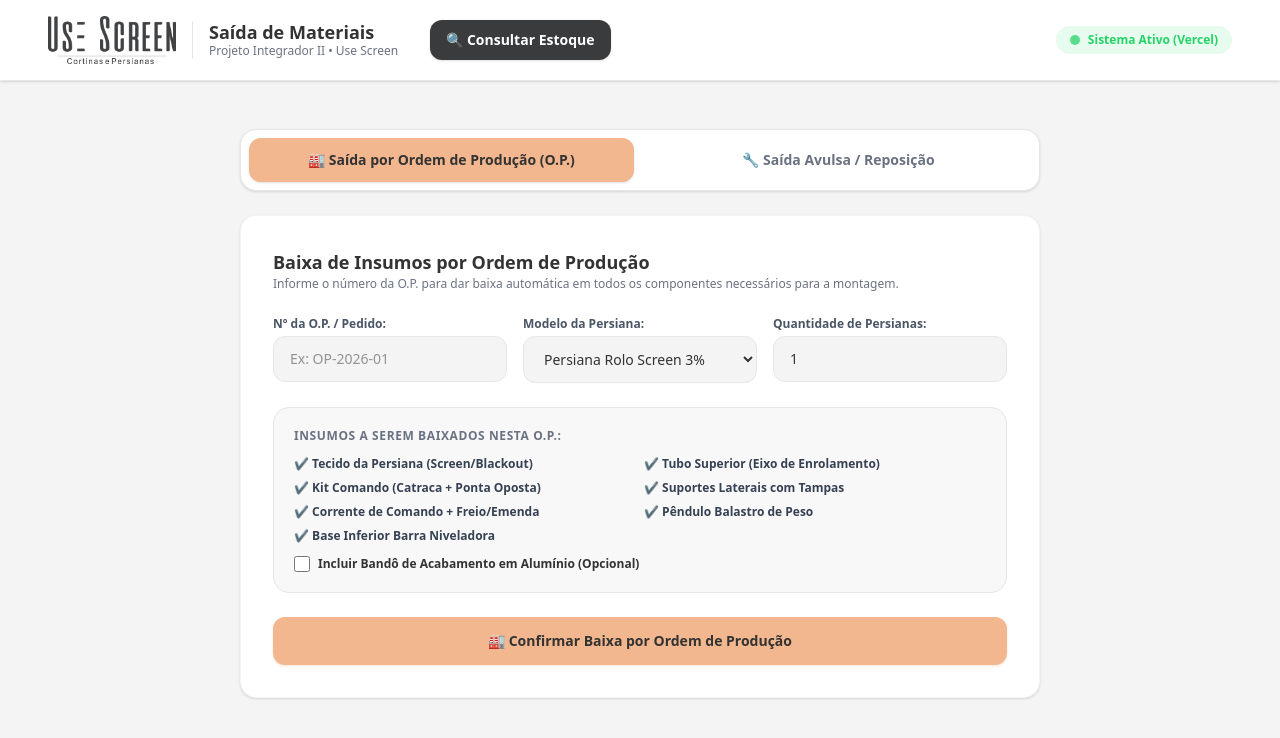
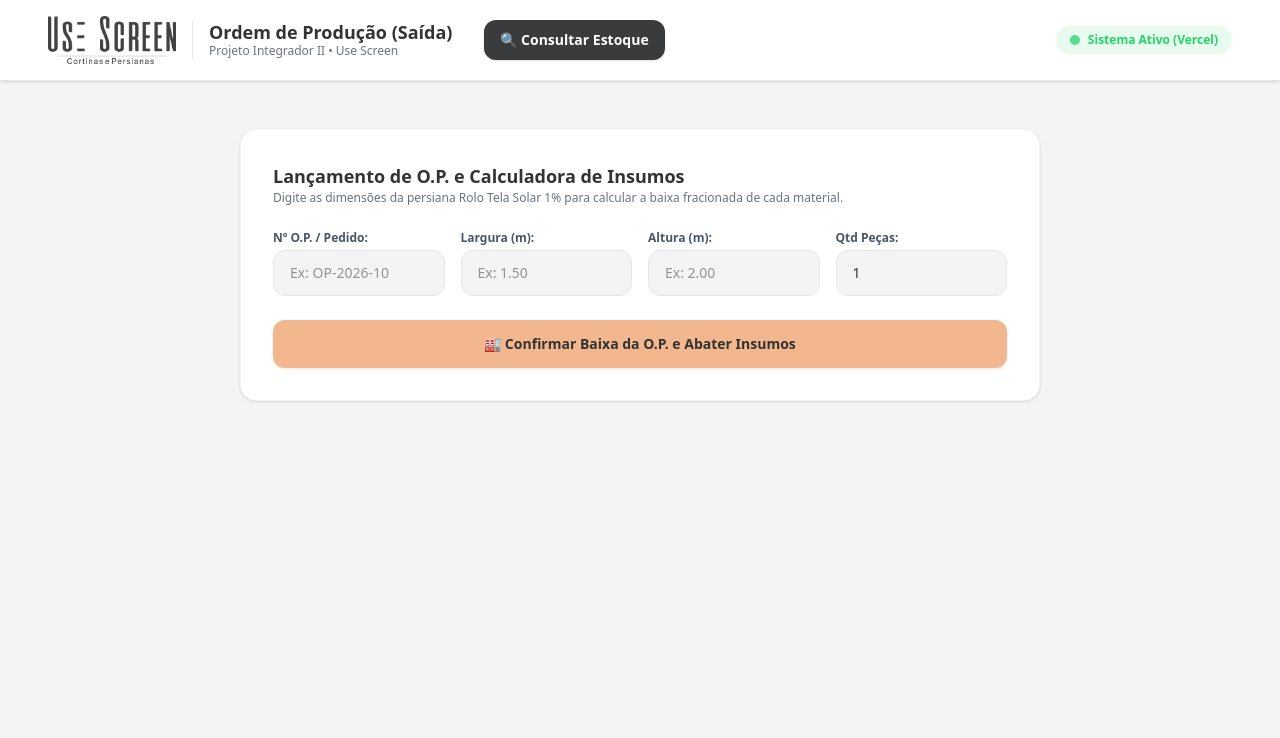
Before and after one commit to RusselShark1/meu-estoque, a Next.js app: page /saida in a window 1280 px wide. Shown: the top 738 px of the page. Built offline with nearby package versions, Linux system fonts and the light colour scheme.

Commit message:
Alteração da tela 3

```diff
--- a/app/saida/page.js
+++ b/app/saida/page.js
@@ -3,31 +3,26 @@
 import React, { useState, useEffect } from 'react';
 import Link from 'next/link';
 
-// Banco de dados com insumos de produção da Use Screen
-const ESTOQUE_INICIAL = [
-  { id: 'TS-05', nome: 'Tecido Screen 3% Cinza (Rolo 2.5m)', categoria: 'Tecidos', qtd: 15, min: 10 },
-  { id: 'TB-38', nome: 'Tubo Superior Alumínio 38mm (Eixo)', categoria: 'Componentes', qtd: 30, min: 15 },
-  { id: 'CM-01', nome: 'Kit Comando (Catraca + Ponta Oposta)', categoria: 'Componentes', qtd: 25, min: 10 },
-  { id: 'SP-10', nome: 'Suportes Laterais com Tampas (Par)', categoria: 'Componentes', qtd: 40, min: 20 },
-  { id: 'CR-01', nome: 'Corrente de Comando + Emenda + Limitador', categoria: 'Acessórios', qtd: 50, min: 15 },
-  { id: 'PD-01', nome: 'Pêndulo / Balastro de Peso', categoria: 'Acessórios', qtd: 35, min: 10 },
-  { id: 'BS-01', nome: 'Base Inferior Barra Niveladora', categoria: 'Componentes', qtd: 28, min: 10 },
-  { id: 'BD-01', nome: 'Bandô de Acabamento em Alumínio', categoria: 'Opcionais', qtd: 12, min: 5 },
+// Cadastro de Insumos com preçagem real e conversão de atacado para fracionado
+const INSUMOS_INICIAIS = [
+  { id: 'TS-01', nome: 'Tecido Tela Solar 1%', unidade: 'm linear', qtd: 120, min: 30, precoUn: 118.75 },
+  { id: 'TB-32', nome: 'Tubo 32 mm (Barra 6m)', unidade: 'm', qtd: 60, min: 18, precoUn: 11.67 }, // R\$ 70,00 / 6m
+  { id: 'BI-01', nome: 'Barra Inferior (Barra 6m)', unidade: 'm', qtd: 48, min: 12, precoUn: 11.50 }, // R\$ 69,00 / 6m
+  { id: 'CR-10', nome: 'Corrente Bola 10 (Rolo 250m)', unidade: 'm', qtd: 250, min: 50, precoUn: 0.74 }, // R\$ 185,00 / 250m
+  { id: 'FT-01', nome: 'Fita da Base (Rolo 700m)', unidade: 'm', qtd: 700, min: 100, precoUn: 0.28 }, // R\$ 195,00 / 700m
+  { id: 'DF-01', nome: 'Fita Dupla Face (Rolo 50m)', unidade: 'm', qtd: 50, min: 10, precoUn: 1.00 }, // R\$ 50,00 / 50m
+  { id: 'KC-01', nome: 'Kit Comando (Catraca + Ponteira)', unidade: 'un', qtd: 25, min: 10, precoUn: 9.90 },
+  { id: 'TP-01', nome: 'Tampa da Base (Par)', unidade: 'un', qtd: 30, min: 10, precoUn: 0.90 },
 ];
 
-export default function SaidaInsumos() {
+export default function SaidaProducao() {
   const [estoque, setEstoque] = useState([]);
-  const [tipoSaida, setTipoSaida] = useState('op'); // 'op' (Ordem de Produção) ou 'avulso' (Reposição)
 
-  // Dados da Ordem de Produção
+  // Dados da O.P.
   const [numeroOP, setNumeroOP] = useState('');
-  const [modeloPersiana, setModeloPersiana] = useState('Persiana Rolo Screen 3%');
-  const [incluirBando, setIncluirBando] = useState(false);
-  const [qtdKits, setQtdKits] = useState(1);
-
-  // Dados da Saída Avulsa
-  const [itemAvulso, setItemAvulso] = useState('');
-  const [qtdAvulsa, setQtdAvulsa] = useState('');
+  const [largura, setLargura] = useState('');
+  const [altura, setAltura] = useState('');
+  const [quantidade, setQuantidade] = useState('1');
 
   const [sucessoMsg, setSucessoMsg] = useState('');
   const [erroMsg, setErroMsg] = useState('');
@@ -37,43 +32,74 @@ export default function SaidaInsumos() {
     if (dadosSalvos) {
       setEstoque(JSON.parse(dadosSalvos));
     } else {
-      setEstoque(ESTOQUE_INICIAL);
-      localStorage.setItem('use_screen_estoque', JSON.stringify(ESTOQUE_INICIAL));
+      setEstoque(INSUMOS_INICIAIS);
+      localStorage.setItem('use_screen_estoque', JSON.stringify(INSUMOS_INICIAIS));
     }
   }, []);
 
-  // Baixa Automática por Ordem de Produção (O.P.)
+  // Conversões e Cálculos de Consumo
+  const larg = parseFloat(largura) || 0;
+  const alt = parseFloat(altura) || 0;
+  const qtd = parseInt(quantidade) || 1;
+
+  // Quantidades fracionadas consumidas por unidade de persiana
+  const consumoTecido = (alt * qtd).toFixed(2);
+  const consumoTubo = (larg * qtd).toFixed(2);
+  const consumoBarraInf = (larg * qtd).toFixed(2);
+  const consumoCorrente = (alt * 2 * qtd).toFixed(2);
+  const consumoFitaBase = (larg * qtd).toFixed(2);
+  const consumoDuplaFace = (larg * qtd).toFixed(2);
+  const consumoKitComando = 1 * qtd;
+  const consumoTampaBase = 1 * qtd;
+
+  // Cálculo do Custo Industrial Total da O.P.
+  const custoTotalOP = (
+    (consumoTecido * 118.75) +
+    (consumoTubo * 11.67) +
+    (consumoBarraInf * 11.50) +
+    (consumoCorrente * 0.74) +
+    (consumoFitaBase * 0.28) +
+    (consumoDuplaFace * 1.00) +
+    (consumoKitComando * 9.90) +
+    (consumoTampaBase * 0.90)
+  ).toFixed(2);
+
+  // Processar Baixa no Estoque
   const handleBaixaOP = (e) => {
     e.preventDefault();
     setErroMsg('');
     setSucessoMsg('');
 
-    if (!numeroOP) {
-      setErroMsg('Por favor, informe o número da Ordem de Produção (O.P.).');
+    if (!numeroOP || larg <= 0 || alt <= 0) {
+      setErroMsg('Por favor, preencha o número da O.P. e as dimensões válidas (Largura e Altura).');
       return;
     }
 
-    const multiplicador = Number(qtdKits) || 1;
+    // Mapa de consumo por ID de insumo
+    const mapaConsumo = {
+      'TS-01': parseFloat(consumoTecido),
+      'TB-32': parseFloat(consumoTubo),
+      'BI-01': parseFloat(consumoBarraInf),
+      'CR-10': parseFloat(consumoCorrente),
+      'FT-01': parseFloat(consumoFitaBase),
+      'DF-01': parseFloat(consumoDuplaFace),
+      'KC-01': consumoKitComando,
+      'TP-01': consumoTampaBase,
+    };
 
-    // Insumos que compõem a montagem da Persiana Rolo
-    let componentesProducao = ['TS-05', 'TB-38', 'CM-01', 'SP-10', 'CR-01', 'PD-01', 'BS-01'];
-    if (incluirBando) {
-      componentesProducao.push('BD-01');
-    }
-
-    // Verificar saldo em estoque antes de autorizar a baixa
-    for (let id of componentesProducao) {
+    // Validar se há saldo suficiente de todos os itens
+    for (let id in mapaConsumo) {
       const item = estoque.find(p => p.id === id);
-      if (!item || item.qtd < multiplicador) {
-        setErroMsg(`Saldo insuficiente para o item: "${item ? item.nome : id}". Saldo atual: ${item ? item.qtd : 0}.`);
+      if (!item || item.qtd < mapaConsumo[id]) {
+        setErroMsg(`Saldo insuficiente de "${item ? item.nome : id}". Necessário: ${mapaConsumo[id]}, Disponível: ${item ? item.qtd : 0}.`);
         return;
       }
     }
 
-    // Abater itens do estoque
+    // Abater do estoque
     const estoqueAtualizado = estoque.map(item => {
-      if (componentesProducao.includes(item.id)) {
-        return { ...item, qtd: item.qtd - multiplicador };
+      if (mapaConsumo[item.id] !== undefined) {
+        return { ...item, qtd: parseFloat((item.qtd - mapaConsumo[item.id]).toFixed(2)) };
       }
       return item;
     });
@@ -81,40 +107,13 @@ export default function SaidaInsumos() {
     setEstoque(estoqueAtualizado);
     localStorage.setItem('use_screen_estoque', JSON.stringify(estoqueAtualizado));
 
-    setSucessoMsg(`Saída por O.P. realizada! Abatidos os insumos para a ${numeroOP} (${multiplicador} unidade(s) de ${modeloPersiana}).`);
+    setSucessoMsg(`O.P. ${numeroOP} Baixada com Sucesso! Custo de Produção Calculado: R$ ${custoTotalOP.replace('.', ',')}.`);
     setNumeroOP('');
-    setQtdKits(1);
-    setIncluirBando(false);
+    setLargura('');
+    setAltura('');
+    setQuantidade('1');
 
-    setTimeout(() => setSucessoMsg(''), 5000);
-  };
-
-  // Saída Avulsa / Reposição
-  const handleBaixaAvulsa = (e) => {
-    e.preventDefault();
-    setErroMsg('');
-    setSucessoMsg('');
-
-    if (!itemAvulso || !qtdAvulsa || Number(qtdAvulsa) <= 0) {
-      setErroMsg('Selecione um insumo e informe uma quantidade válida.');
-      return;
-    }
-
-    const item = estoque.find(p => p.id === itemAvulso);
-    if (!item || item.qtd < Number(qtdAvulsa)) {
-      setErroMsg(`Saldo insuficiente! Saldo atual de "${item?.nome}": ${item?.qtd || 0}.`);
-      return;
-    }
-
-    const estoqueAtualizado = estoque.map(p => p.id === itemAvulso ? { ...p, qtd: p.qtd - Number(qtdAvulsa) } : p);
-    setEstoque(estoqueAtualizado);
-    localStorage.setItem('use_screen_estoque', JSON.stringify(estoqueAtualizado));
-
-    setSucessoMsg(`Saída avulsa realizada: ${qtdAvulsa} un. de "${item.nome}".`);
-    setItemAvulso('');
-    setQtdAvulsa('');
-
-    setTimeout(() => setSucessoMsg(''), 5000);
+    setTimeout(() => setSucessoMsg(''), 6000);
   };
 
   return (
@@ -139,7 +138,7 @@ export default function SaidaInsumos() {
           </div>
 
           <div className="border-l border-gray-200 pl-4">
-            <h1 className="text-lg font-bold text-[#333333] leading-tight">Saída de Materiais</h1>
+            <h1 className="text-lg font-bold text-[#333333] leading-tight">Ordem de Produção (Saída)</h1>
             <p className="text-xs text-gray-500 font-medium">Projeto Integrador II • Use Screen</p>
           </div>
         </div>
@@ -162,31 +161,7 @@ export default function SaidaInsumos() {
       {/* Conteúdo Principal */}
       <main className="max-w-4xl mx-auto p-6 md:p-12 space-y-6">
 
-        {/* Seleção do Tipo de Saída */}
-        <div className="grid grid-cols-2 gap-3 bg-white p-2 rounded-2xl border border-gray-200 shadow-sm">
-          <button
-            onClick={() => { setTipoSaida('op'); setErroMsg(''); }}
-            className={`py-3 rounded-xl font-bold text-sm transition duration-200 ${
-              tipoSaida === 'op'
-                ? 'bg-[#F2B78E] text-[#333333] shadow-sm'
-                : 'text-gray-500 hover:text-gray-800'
-            }`}
-          >
-            🏭 Saída por Ordem de Produção (O.P.)
-          </button>
-          <button
-            onClick={() => { setTipoSaida('avulso'); setErroMsg(''); }}
-            className={`py-3 rounded-xl font-bold text-sm transition duration-200 ${
-              tipoSaida === 'avulso'
-                ? 'bg-[#3A3B3C] text-white shadow-sm'
-                : 'text-gray-500 hover:text-gray-800'
-            }`}
-          >
-            🔧 Saída Avulsa / Reposição
-          </button>
-        </div>
-
-        {/* Mensagens de Alerta */}
+        {/* Alertas */}
         {erroMsg && (
           <div className="bg-red-50 border border-red-200 text-red-700 p-4 rounded-xl text-sm font-bold shadow-sm">
             ⚠️ {erroMsg}
@@ -198,21 +173,21 @@ export default function SaidaInsumos() {
           </div>
         )}
 
-        {/* MODO 1: SAÍDA POR O.P. */}
-        {tipoSaida === 'op' && (
         <div className="bg-white p-8 rounded-2xl border border-gray-100 shadow-sm space-y-6">
           <div>
-              <h2 className="text-lg font-bold text-[#333333]">Baixa de Insumos por Ordem de Produção</h2>
-              <p className="text-xs text-gray-500">Informe o número da O.P. para dar baixa automática em todos os componentes necessários para a montagem.</p>
+            <h2 className="text-lg font-bold text-[#333333]">Lançamento de O.P. e Calculadora de Insumos</h2>
+            <p className="text-xs text-gray-500">Digite as dimensões da persiana Rolo Tela Solar 1% para calcular a baixa fracionada de cada material.</p>
           </div>
 
           <form onSubmit={handleBaixaOP} className="space-y-6">
-              <div className="grid grid-cols-1 md:grid-cols-3 gap-4">
+
+            {/* Entradas da O.P. */}
+            <div className="grid grid-cols-1 md:grid-cols-4 gap-4">
               <div>
-                  <label className="text-xs font-bold text-gray-600 block mb-1">Nº da O.P. / Pedido:</label>
+                <label className="text-xs font-bold text-gray-600 block mb-1">Nº O.P. / Pedido:</label>
                 <input
                   type="text"
-                    placeholder="Ex: OP-2026-01"
+                  placeholder="Ex: OP-2026-10"
                   className="w-full bg-[#F4F4F4] border border-gray-200 rounded-xl px-4 py-3 text-sm focus:outline-none focus:border-[#F2B78E]"
                   value={numeroOP}
                   onChange={(e) => setNumeroOP(e.target.value)}
@@ -220,115 +195,98 @@ export default function SaidaInsumos() {
               </div>
 
               <div>
-                  <label className="text-xs font-bold text-gray-600 block mb-1">Modelo da Persiana:</label>
-                  <select
+                <label className="text-xs font-bold text-gray-600 block mb-1">Largura (m):</label>
+                <input
+                  type="number"
+                  step="0.01"
+                  placeholder="Ex: 1.50"
                   className="w-full bg-[#F4F4F4] border border-gray-200 rounded-xl px-4 py-3 text-sm focus:outline-none focus:border-[#F2B78E]"
-                    value={modeloPersiana}
-                    onChange={(e) => setModeloPersiana(e.target.value)}
-                  >
-                    <option value="Persiana Rolo Screen 3%">Persiana Rolo Screen 3%</option>
-                    <option value="Persiana Rolo Blackout">Persiana Rolo Blackout</option>
-                  </select>
+                  value={largura}
+                  onChange={(e) => setLargura(e.target.value)}
+                />
               </div>
 
               <div>
-                  <label className="text-xs font-bold text-gray-600 block mb-1">Quantidade de Persianas:</label>
+                <label className="text-xs font-bold text-gray-600 block mb-1">Altura (m):</label>
+                <input
+                  type="number"
+                  step="0.01"
+                  placeholder="Ex: 2.00"
+                  className="w-full bg-[#F4F4F4] border border-gray-200 rounded-xl px-4 py-3 text-sm focus:outline-none focus:border-[#F2B78E]"
+                  value={altura}
+                  onChange={(e) => setAltura(e.target.value)}
+                />
+              </div>
+
+              <div>
+                <label className="text-xs font-bold text-gray-600 block mb-1">Qtd Peças:</label>
                 <input
                   type="number"
                   min="1"
                   className="w-full bg-[#F4F4F4] border border-gray-200 rounded-xl px-4 py-3 text-sm focus:outline-none focus:border-[#F2B78E]"
-                    value={qtdKits}
-                    onChange={(e) => setQtdKits(e.target.value)}
+                  value={quantidade}
+                  onChange={(e) => setQuantidade(e.target.value)}
                 />
               </div>
             </div>
 
-              {/* Lista de Componentes Abatidos */}
-              <div className="bg-[#F4F4F4]/60 p-5 rounded-2xl border border-gray-200 space-y-3">
+            {/* Painel de Cálculo Automático e Custo */}
+            {larg > 0 && alt > 0 && (
+              <div className="bg-[#F4F4F4]/70 p-6 rounded-2xl border border-gray-200 space-y-4 animate-fadeIn">
+                <div className="flex flex-col md:flex-row md:items-center justify-between border-b border-gray-200 pb-3 gap-2">
                   <h3 className="text-xs font-black text-gray-500 uppercase tracking-wider">
-                  Insumos a serem baixados nesta O.P.:
+                    Resumo do Consumo Fracionado da O.P.:
                   </h3>
-                <div className="grid grid-cols-1 sm:grid-cols-2 gap-2 text-xs font-semibold text-gray-700">
-                  <div className="flex items-center gap-2">✔️ Tecido da Persiana (Screen/Blackout)</div>
-                  <div className="flex items-center gap-2">✔️ Tubo Superior (Eixo de Enrolamento)</div>
-                  <div className="flex items-center gap-2">✔️ Kit Comando (Catraca + Ponta Oposta)</div>
-                  <div className="flex items-center gap-2">✔️ Suportes Laterais com Tampas</div>
-                  <div className="flex items-center gap-2">✔️ Corrente de Comando + Freio/Emenda</div>
-                  <div className="flex items-center gap-2">✔️ Pêndulo Balastro de Peso</div>
-                  <div className="flex items-center gap-2">✔️ Base Inferior Barra Niveladora</div>
-                  <div className="flex items-center gap-2 col-span-full pt-1">
-                    <input
-                      type="checkbox"
-                      id="bando"
-                      className="w-4 h-4 accent-[#F2B78E] rounded"
-                      checked={incluirBando}
-                      onChange={(e) => setIncluirBando(e.target.checked)}
-                    />
-                    <label htmlFor="bando" className="cursor-pointer text-[#333333] font-bold">
-                      Incluir Bandô de Acabamento em Alumínio (Opcional)
-                    </label>
+                  <div className="text-sm font-extrabold text-[#333333] bg-[#F2B78E]/30 px-3 py-1 rounded-lg">
+                    Custo Total dos Insumos: R\$ {custoTotalOP.replace('.', ',')}
+                  </div>
+                </div>
+
+                <div className="grid grid-cols-2 sm:grid-cols-4 gap-3 text-xs font-medium text-gray-700">
+                  <div className="bg-white p-3 rounded-xl border border-gray-100">
+                    <span className="text-gray-400 block text-[10px] uppercase">Tecido Tela Solar 1%</span>
+                    <strong className="text-sm text-[#333333]">{consumoTecido} m</strong>
+                  </div>
+                  <div className="bg-white p-3 rounded-xl border border-gray-100">
+                    <span className="text-gray-400 block text-[10px] uppercase">Tubo 32mm</span>
+                    <strong className="text-sm text-[#333333]">{consumoTubo} m</strong>
+                  </div>
+                  <div className="bg-white p-3 rounded-xl border border-gray-100">
+                    <span className="text-gray-400 block text-[10px] uppercase">Barra Inferior</span>
+                    <strong className="text-sm text-[#333333]">{consumoBarraInf} m</strong>
+                  </div>
+                  <div className="bg-white p-3 rounded-xl border border-gray-100">
+                    <span className="text-gray-400 block text-[10px] uppercase">Corrente Bola 10</span>
+                    <strong className="text-sm text-[#333333]">{consumoCorrente} m</strong>
+                  </div>
+                  <div className="bg-white p-3 rounded-xl border border-gray-100">
+                    <span className="text-gray-400 block text-[10px] uppercase">Fita da Base</span>
+                    <strong className="text-sm text-[#333333]">{consumoFitaBase} m</strong>
+                  </div>
+                  <div className="bg-white p-3 rounded-xl border border-gray-100">
+                    <span className="text-gray-400 block text-[10px] uppercase">Fita Dupla Face</span>
+                    <strong className="text-sm text-[#333333]">{consumoDuplaFace} m</strong>
+                  </div>
+                  <div className="bg-white p-3 rounded-xl border border-gray-100">
+                    <span className="text-gray-400 block text-[10px] uppercase">Kit Comando</span>
+                    <strong className="text-sm text-[#333333]">{consumoKitComando} un</strong>
+                  </div>
+                  <div className="bg-white p-3 rounded-xl border border-gray-100">
+                    <span className="text-gray-400 block text-[10px] uppercase">Tampa da Base</span>
+                    <strong className="text-sm text-[#333333]">{consumoTampaBase} par</strong>
                   </div>
                 </div>
               </div>
+            )}
 
             <button
               type="submit"
               className="w-full bg-[#F2B78E] text-[#333333] hover:bg-[#ebae82] py-3.5 rounded-xl font-bold transition duration-200 text-sm shadow-sm shadow-[#F2B78E]/30"
             >
-                🏭 Confirmar Baixa por Ordem de Produção
+              🏭 Confirmar Baixa da O.P. e Abater Insumos
             </button>
           </form>
         </div>
-        )}
-
-        {/* MODO 2: SAÍDA AVULSA */}
-        {tipoSaida === 'avulso' && (
-          <div className="bg-white p-8 rounded-2xl border border-gray-100 shadow-sm space-y-6">
-            <div>
-              <h2 className="text-lg font-bold text-[#333333]">Saída Avulsa / Reposição de Estoque</h2>
-              <p className="text-xs text-gray-500">Retire um insumo individualmente para manutenção, reposição ou ajuste de estoque.</p>
-            </div>
-
-            <form onSubmit={handleBaixaAvulsa} className="space-y-6">
-              <div className="grid grid-cols-1 md:grid-cols-2 gap-4">
-                <div>
-                  <label className="text-xs font-bold text-gray-600 block mb-1">Selecione o Insumo:</label>
-                  <select
-                    className="w-full bg-[#F4F4F4] border border-gray-200 rounded-xl px-4 py-3 text-sm focus:outline-none focus:border-[#F2B78E]"
-                    value={itemAvulso}
-                    onChange={(e) => setItemAvulso(e.target.value)}
-                  >
-                    <option value="">-- Escolha um insumo --</option>
-                    {estoque.map(item => (
-                      <option key={item.id} value={item.id}>
-                        {item.nome} (Saldo: {item.qtd})
-                      </option>
-                    ))}
-                  </select>
-                </div>
-
-                <div>
-                  <label className="text-xs font-bold text-gray-600 block mb-1">Quantidade a Retirar:</label>
-                  <input
-                    type="number"
-                    placeholder="Ex: 2"
-                    className="w-full bg-[#F4F4F4] border border-gray-200 rounded-xl px-4 py-3 text-sm focus:outline-none focus:border-[#F2B78E]"
-                    value={qtdAvulsa}
-                    onChange={(e) => setQtdAvulsa(e.target.value)}
-                  />
-                </div>
-              </div>
-
-              <button
-                type="submit"
-                className="w-full bg-[#3A3B3C] text-white hover:bg-[#333333] py-3.5 rounded-xl font-bold transition duration-200 text-sm shadow-sm"
-              >
-                🔧 Confirmar Saída Avulsa
-              </button>
-            </form>
-          </div>
-        )}
-
       </main>
     </div>
   );
```
Lines whose indentation alone changed are shown as unchanged.
